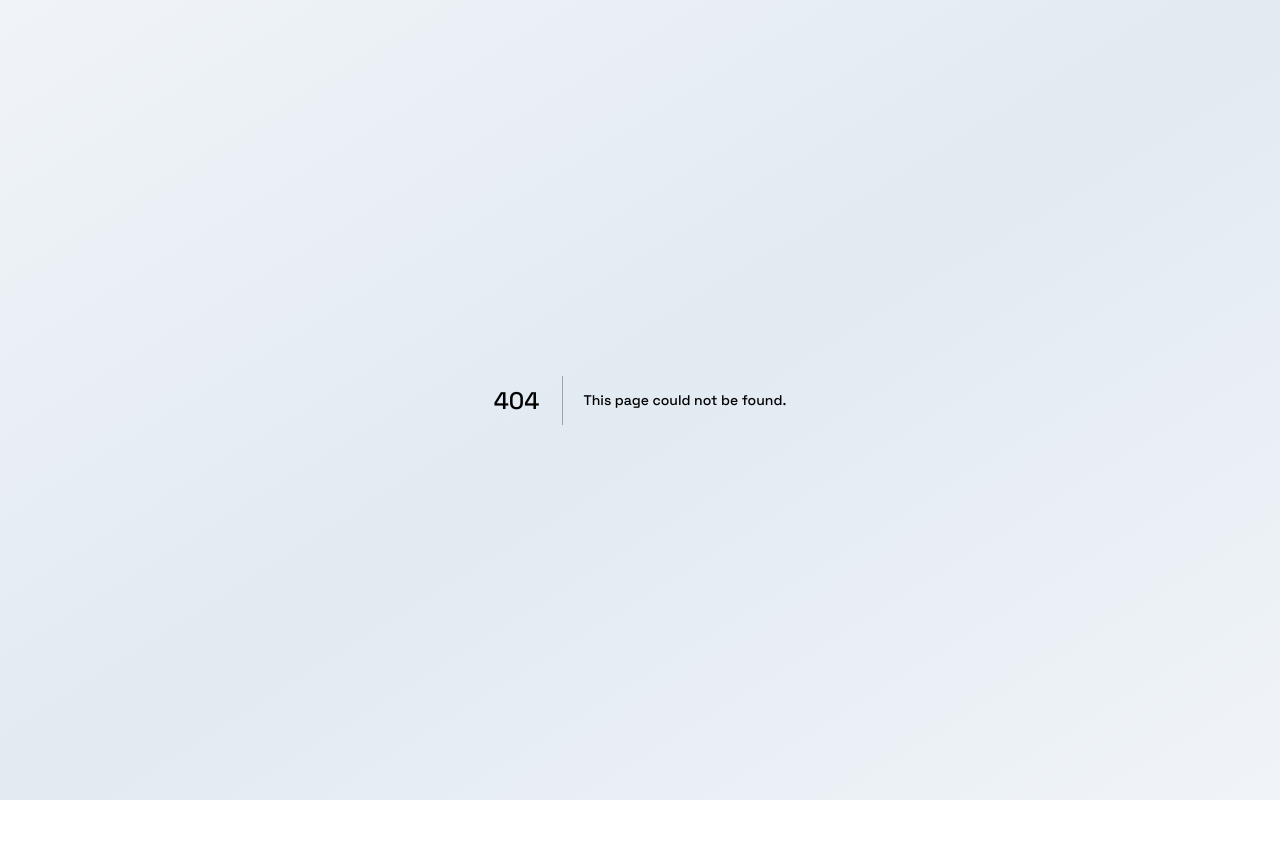
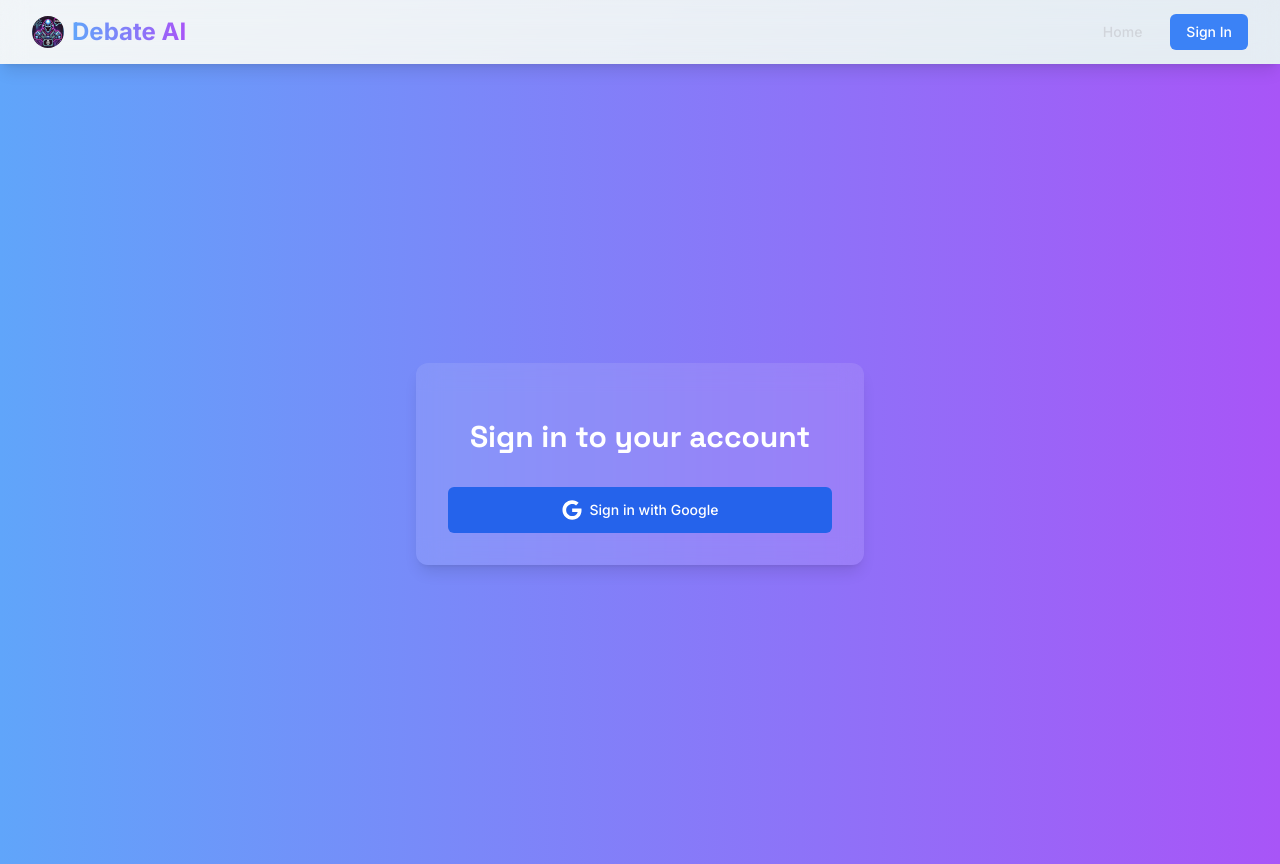
Before and after one commit to aayushadhikari7/debai, a Next.js app: page /auth/signin in a window 1280 px wide. Before the commit this address had no page. Before the commit the page ends 800 px from the top, so only its background shows below. Built offline with nearby package versions, Linux system fonts and the light colour scheme; no server answers.

Commit message:
added Oauth but have not confirmed

```diff
--- a/package.json
+++ b/package.json
@@ -9,6 +9,7 @@
     "lint": "next lint"
   },
   "dependencies": {
+    "@auth/core": "^0.34.2",
     "axios": "^1.7.9",
     "dotenv": "^16.4.7",
     "elevenlabs": "^1.50.2",
--- /dev/null
+++ b/src/app/api/auth/[...nextauth]/route.ts
@@ -0,0 +1,27 @@
+import NextAuth from "next-auth";
+import GoogleProvider from "next-auth/providers/google";
+
+const handler = NextAuth({
+  providers: [
+    GoogleProvider({
+      clientId: process.env.GOOGLE_CLIENT_ID!,
+      clientSecret: process.env.GOOGLE_CLIENT_SECRET!,
+    }),
+  ],
+  pages: {
+    signIn: '/auth/signin',
+  },
+  callbacks: {
+    async session({ session }) {
+      return session;
+    },
+    async signIn({ user }) {
+      if (user) {
+        return true;
+      }
+      return false;
+    },
+  },
+});
+
+export { handler as GET, handler as POST };
--- /dev/null
+++ b/src/app/auth/signin/page.tsx
@@ -0,0 +1,27 @@
+"use client";
+
+import { signIn } from 'next-auth/react';
+import { FaGoogle } from 'react-icons/fa';
+
+export default function SignIn() {
+  return (
+    <div className="min-h-screen flex items-center justify-center bg-gradient-to-r from-blue-400 to-purple-500">
+      <div className="max-w-md w-full space-y-8 p-8 bg-white/10 backdrop-blur-md rounded-xl shadow-lg">
+        <div>
+          <h2 className="mt-6 text-center text-3xl font-extrabold text-white">
+            Sign in to your account
+          </h2>
+        </div>
+        <div className="mt-8 space-y-6">
+          <button
+            onClick={() => signIn('google', { callbackUrl: '/' })}
+            className="w-full flex items-center justify-center px-4 py-3 border border-transparent text-sm font-medium rounded-md text-white bg-blue-600 hover:bg-blue-700 focus:outline-none focus:ring-2 focus:ring-offset-2 focus:ring-blue-500 transition-colors duration-200"
+          >
+            <FaGoogle className="w-5 h-5 mr-2" />
+            Sign in with Google
+          </button>
+        </div>
+      </div>
+    </div>
+  );
+}
--- /dev/null
+++ b/src/app/auth/signout/page.tsx
@@ -0,0 +1,44 @@
+"use client";
+
+import { signOut } from 'next-auth/react';
+import { FaSignOutAlt } from 'react-icons/fa';
+import { useRouter } from 'next/navigation';
+
+export default function SignOut() {
+  const router = useRouter();
+
+  const handleSignOut = async () => {
+    await signOut({ callbackUrl: '/' });
+    router.push('/');
+  };
+
+  return (
+    <div className="min-h-screen flex items-center justify-center bg-gradient-to-r from-blue-400 to-purple-500">
+      <div className="max-w-md w-full space-y-8 p-8 bg-white/10 backdrop-blur-md rounded-xl shadow-lg">
+        <div>
+          <h2 className="mt-6 text-center text-3xl font-extrabold text-white">
+            Sign out from your account
+          </h2>
+          <p className="mt-2 text-center text-sm text-gray-200">
+            Are you sure you want to sign out?
+          </p>
+        </div>
+        <div className="mt-8 space-y-6">
+          <button
+            onClick={handleSignOut}
+            className="w-full flex items-center justify-center px-4 py-3 border border-transparent text-sm font-medium rounded-md text-white bg-red-600 hover:bg-red-700 focus:outline-none focus:ring-2 focus:ring-offset-2 focus:ring-red-500 transition-colors duration-200"
+          >
+            <FaSignOutAlt className="w-5 h-5 mr-2" />
+            Confirm Sign Out
+          </button>
+          <button
+            onClick={() => router.push('/')}
+            className="w-full flex items-center justify-center px-4 py-3 border border-gray-300 text-sm font-medium rounded-md text-white hover:bg-white/10 focus:outline-none focus:ring-2 focus:ring-offset-2 focus:ring-blue-500 transition-colors duration-200"
+          >
+            Cancel
+          </button>
+        </div>
+      </div>
+    </div>
+  );
+}
--- a/src/app/layout.tsx
+++ b/src/app/layout.tsx
@@ -1,4 +1,6 @@
 import './globals.css';
+import { NextAuthProvider } from './providers';
+import Navbar from '@/components/Navbar';
 
 export default function RootLayout({
   children,
@@ -7,7 +9,14 @@ export default function RootLayout({
 }) {
   return (
     <html lang="en">
-      <body>{children}</body>
+      <body>
+        <NextAuthProvider>
+          <Navbar />
+          <div className="pt-16">
+            {children}
+          </div>
+        </NextAuthProvider>
+      </body>
     </html>
   );
 }
--- /dev/null
+++ b/src/app/providers.tsx
@@ -0,0 +1,7 @@
+'use client';
+
+import { SessionProvider } from 'next-auth/react';
+
+export function NextAuthProvider({ children }: { children: React.ReactNode }) {
+  return <SessionProvider>{children}</SessionProvider>;
+}
--- /dev/null
+++ b/src/components/Navbar/index.tsx
@@ -0,0 +1,109 @@
+"use client";
+
+import { useState } from 'react';
+import Link from 'next/link';
+import { useSession, signOut } from 'next-auth/react';
+import { FaUser, FaBars, FaTimes } from 'react-icons/fa';
+
+const Navbar = () => {
+  const { data: session } = useSession();
+  const [isMenuOpen, setIsMenuOpen] = useState(false);
+
+  return (
+    <nav className="fixed top-0 w-full bg-white/10 backdrop-blur-md z-50 shadow-lg">
+      <div className="max-w-7xl mx-auto px-4 sm:px-6 lg:px-8">
+        <div className="flex items-center justify-between h-16">
+          <div className="flex-shrink-0 flex items-center">
+            <img
+              src="/download.jpg"
+              alt="Logo"
+              className="h-8 w-8 mr-2 rounded-full"
+            />
+            <Link href="/" className="text-2xl font-bold bg-gradient-to-r from-blue-400 to-purple-500 bg-clip-text text-transparent">
+              Debate AI
+            </Link>
+          </div>
+
+          {/* Desktop Menu */}
+          <div className="hidden md:flex items-center space-x-4">
+            <Link href="/" className="text-gray-300 hover:text-white px-3 py-2 rounded-md text-sm font-medium">
+              Home
+            </Link>
+            {session ? (
+              <>
+                <div className="flex items-center space-x-2">
+                  <img
+                    src={session.user?.image || '/default-avatar.png'}
+                    alt="Profile"
+                    className="w-8 h-8 rounded-full"
+                  />
+                  <Link
+                    href="/auth/signout"
+                    className="bg-red-500 hover:bg-red-600 text-white px-4 py-2 rounded-md text-sm font-medium transition-colors"
+                  >
+                    Sign Out
+                  </Link>
+                </div>
+              </>
+            ) : (
+              <Link
+                href="/auth/signin"
+                className="bg-blue-500 hover:bg-blue-600 text-white px-4 py-2 rounded-md text-sm font-medium transition-colors"
+              >
+                Sign In
+              </Link>
+            )}
+          </div>
+
+          {/* Mobile menu button */}
+          <div className="md:hidden">
+            <button
+              onClick={() => setIsMenuOpen(!isMenuOpen)}
+              className="text-gray-300 hover:text-white"
+            >
+              {isMenuOpen ? <FaTimes size={24} /> : <FaBars size={24} />}
+            </button>
+          </div>
+        </div>
+      </div>
+
+      {/* Mobile Menu */}
+      {isMenuOpen && (
+        <div className="md:hidden">
+          <div className="px-2 pt-2 pb-3 space-y-1 sm:px-3">
+            <Link href="/" className="text-gray-300 hover:text-white block px-3 py-2 rounded-md text-base font-medium">
+              Home
+            </Link>
+            {session ? (
+              <div className="flex flex-col space-y-2">
+                <div className="flex items-center space-x-2 px-3 py-2">
+                  <img
+                    src={session.user?.image || '/default-avatar.png'}
+                    alt="Profile"
+                    className="w-8 h-8 rounded-full"
+                  />
+                  <span className="text-gray-300">{session.user?.name}</span>
+                </div>
+                <Link
+                  href="/auth/signout"
+                  className="bg-red-500 hover:bg-red-600 text-white px-3 py-2 rounded-md text-base font-medium w-full text-left block"
+                >
+                  Sign Out
+                </Link>
+              </div>
+            ) : (
+              <Link
+                href="/auth/signin"
+                className="bg-blue-500 hover:bg-blue-600 text-white block px-3 py-2 rounded-md text-base font-medium"
+              >
+                Sign In
+              </Link>
+            )}
+          </div>
+        </div>
+      )}
+    </nav>
+  );
+};
+
+export default Navbar;
```
Also changed, not shown: public/download.jpg (added), 1 other file (tests, documents, lock files or other folders).
